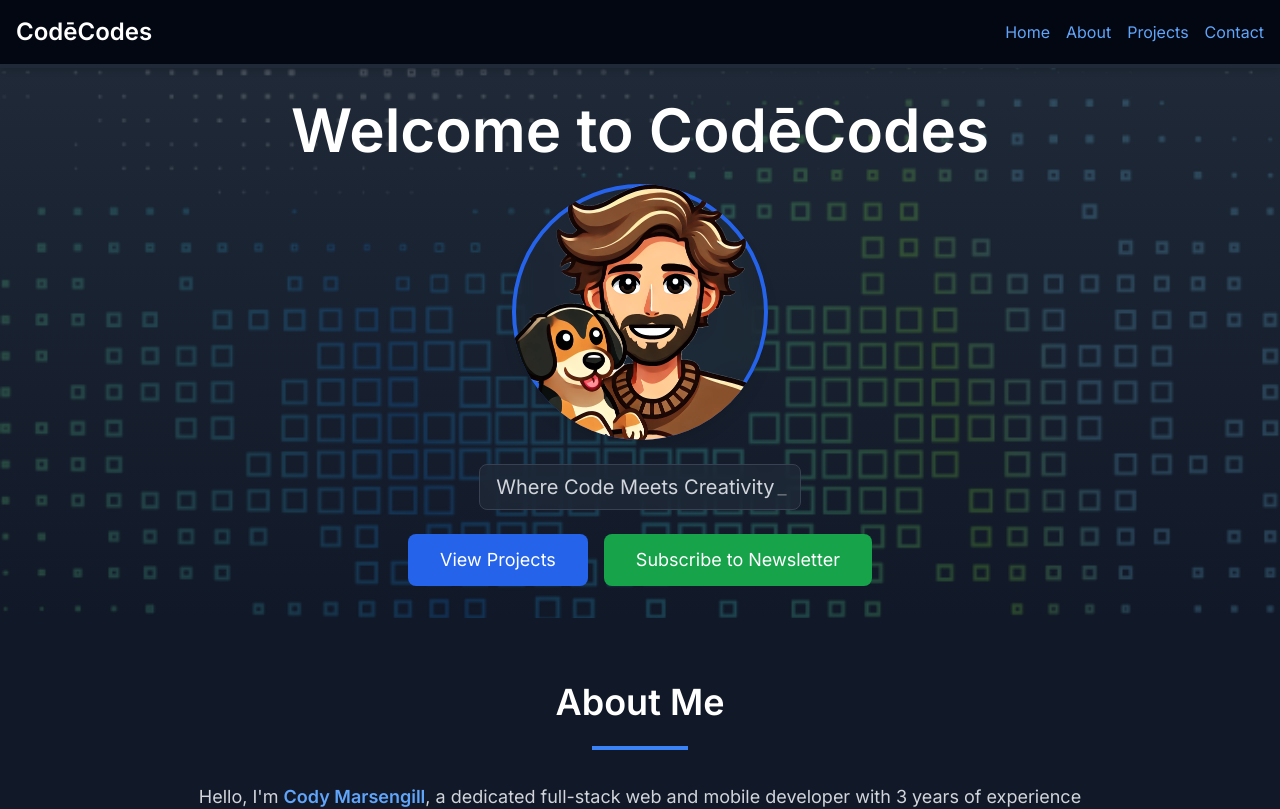
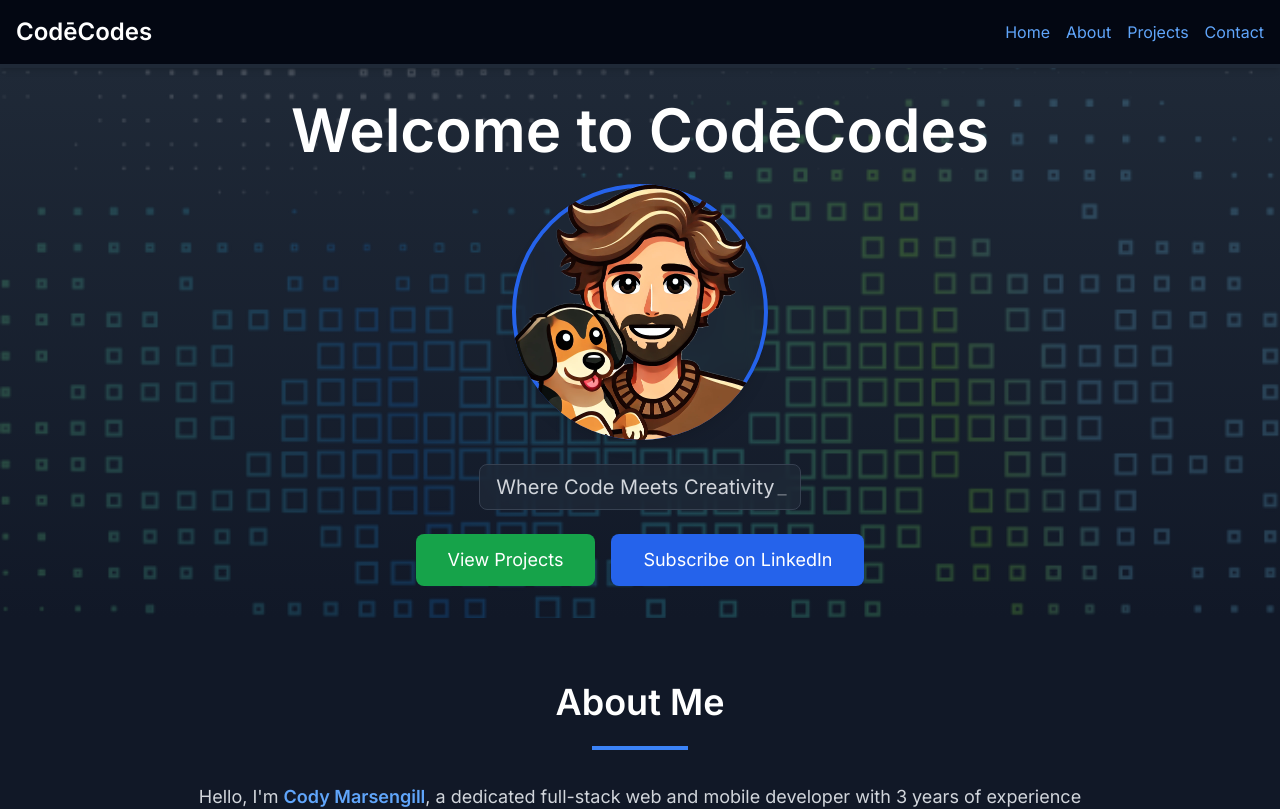
Before and after one commit to Cod-e-Codes/my-portfolio, a React (Vite) app: page / in a window 1280 px wide. Shown: the top 809 px of the page. Built offline with nearby package versions, Linux system fonts and the light colour scheme.

Commit message:
Update buttons

```diff
--- a/src/components/Hero.tsx
+++ b/src/components/Hero.tsx
@@ -55,20 +55,18 @@ const Hero: React.FC = () => {
                 {/* View Projects Button */}
                 <a
                     href="#projects"
-                    className="inline-block px-8 py-3 bg-blue-600 text-white text-lg rounded-lg hover:bg-blue-500 hover:text-white transition relative z-10"
+                    className="inline-block px-8 py-3 bg-green-600 text-white text-lg rounded-lg hover:bg-green-500 hover:text-white transition relative z-10"
                 >
                     View Projects
                 </a>
 
                 {/* Newsletter Button */}
-                <a
-                    href="https://www.linkedin.com/newsletters/code-chronicles-7269023711842783232"
-                    target="_blank"
-                    rel="noopener noreferrer"
-                    className="inline-block px-8 py-3 bg-green-600 text-white text-lg rounded-lg hover:bg-green-500 hover:text-white transition relative z-10"
+                <button
+                    className="inline-block px-8 py-3 bg-blue-600 text-white text-lg rounded-lg hover:bg-blue-500 hover:text-white transition relative z-10"
+                    onClick={() => window.open('https://www.linkedin.com/newsletters/code-chronicles-7269023711842783232', '_blank')}
                 >
-                    Subscribe to Newsletter
-                </a>
+                    Subscribe on LinkedIn
+                </button>
             </div>
         </section>
     );
```
